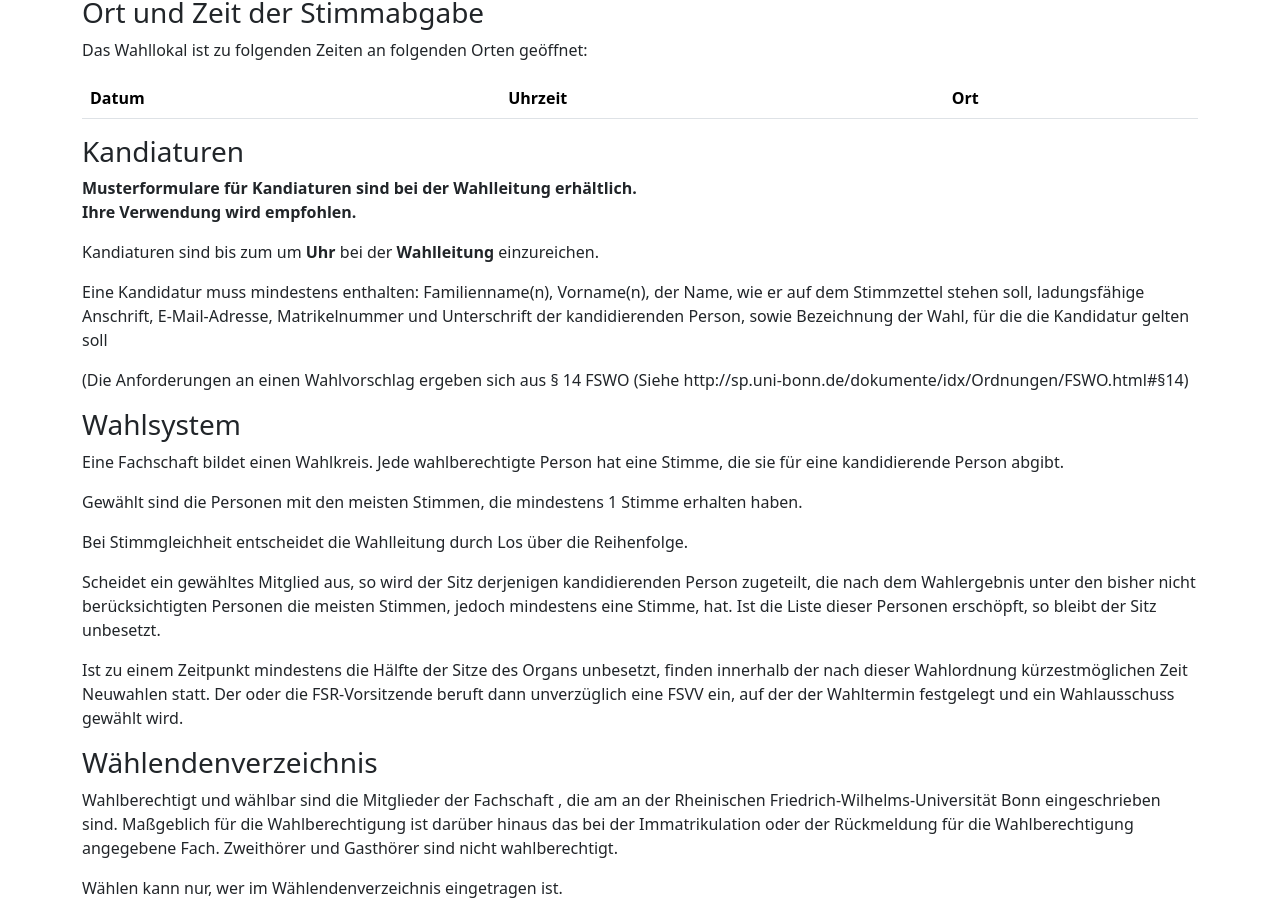
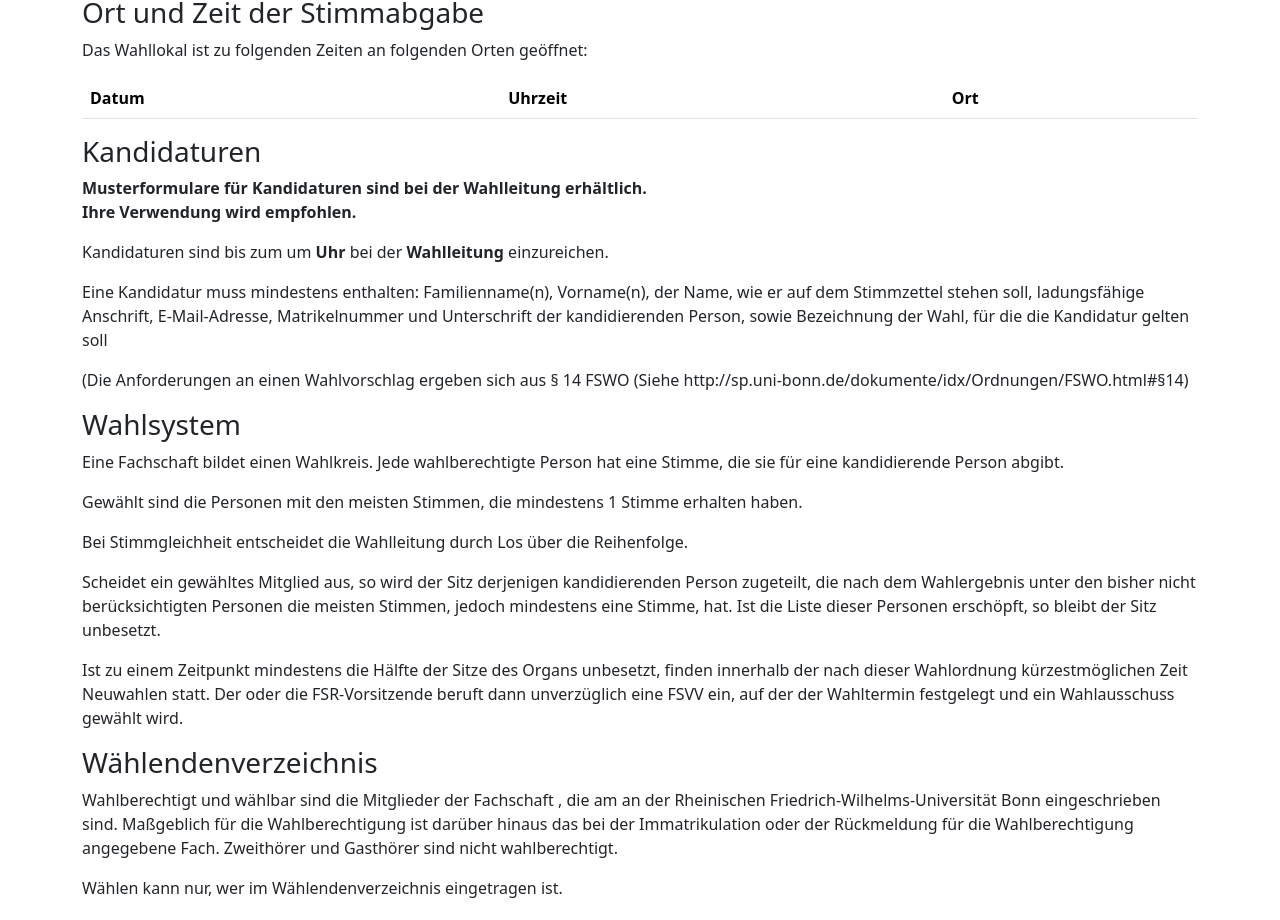
Before and after one commit to FK-Bonn/fswahl, a Nuxt app: page /wahlbekanntmachung in a window 1280 px wide. Shown: the part 888-1808 px from the top of the page. Built offline with nearby package versions, Linux system fonts and the light colour scheme.

Commit message:
Fix typo

```diff
--- a/components/AnnouncementOfElectionDE.vue
+++ b/components/AnnouncementOfElectionDE.vue
@@ -48,12 +48,12 @@ const prop = computed(() => new PropertyCalculator(electionProperties.value))
     </table>
   </template>
 
-  <h3>Kandiaturen</h3>
+  <h3>Kandidaturen</h3>
 
-  <p><b>Musterformulare für Kandiaturen sind bei der Wahlleitung erhältlich.<br>
+  <p><b>Musterformulare für Kandidaturen sind bei der Wahlleitung erhältlich.<br>
     Ihre Verwendung wird empfohlen.</b></p>
 
-  <p>Kandiaturen sind bis zum
+  <p>Kandidaturen sind bis zum
     <b><span class="frist_einreichung_wahlvorschlaege">{{ prop.mainDeadlineDate }}</span>
     </b> um <b><span class="frist_einreichung_wahlvorschlaege_uhrzeit"
     >{{ prop.mainDeadlineTime }}</span> Uhr</b> bei der <b>Wahlleitung</b> einzureichen.
```
